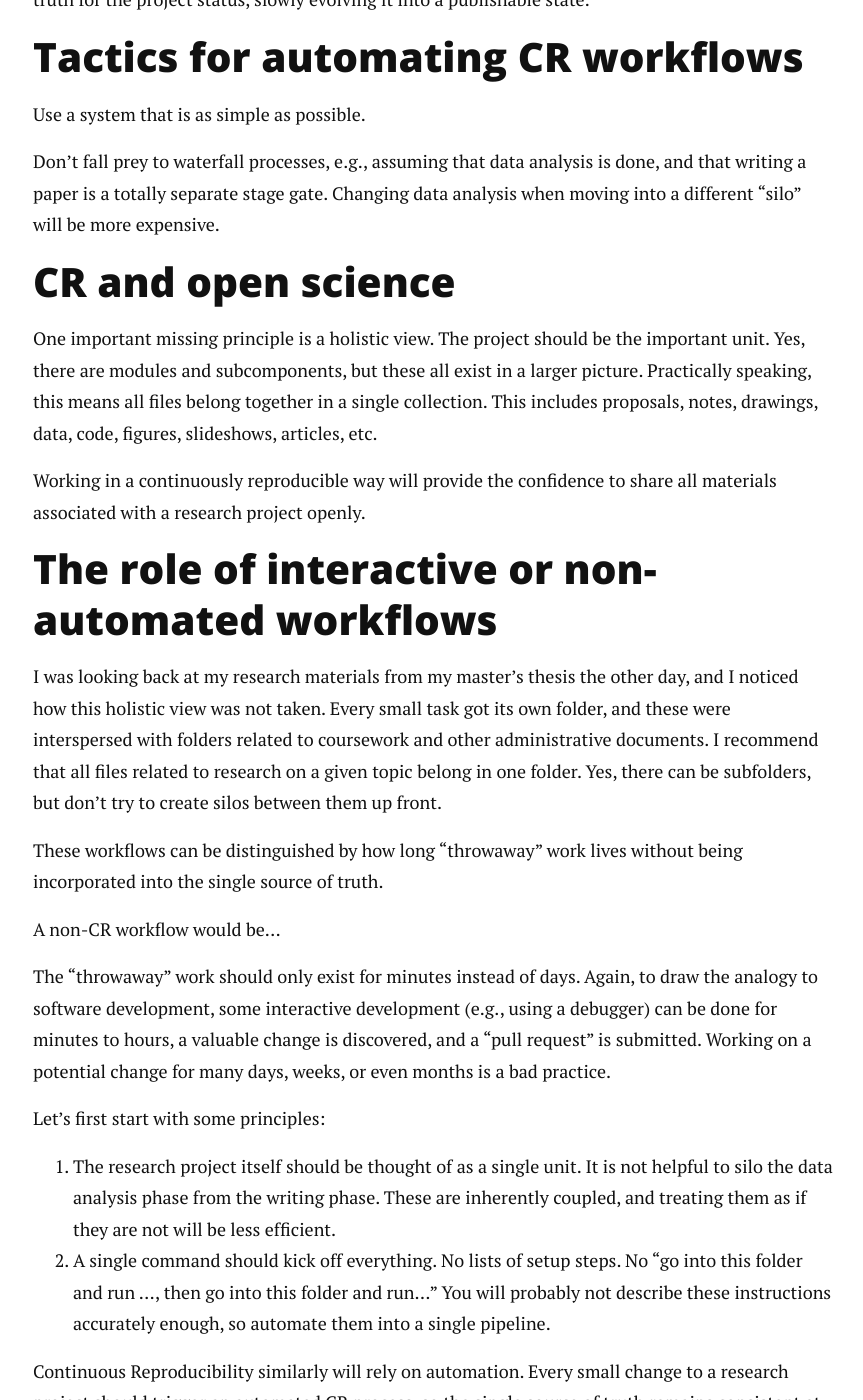
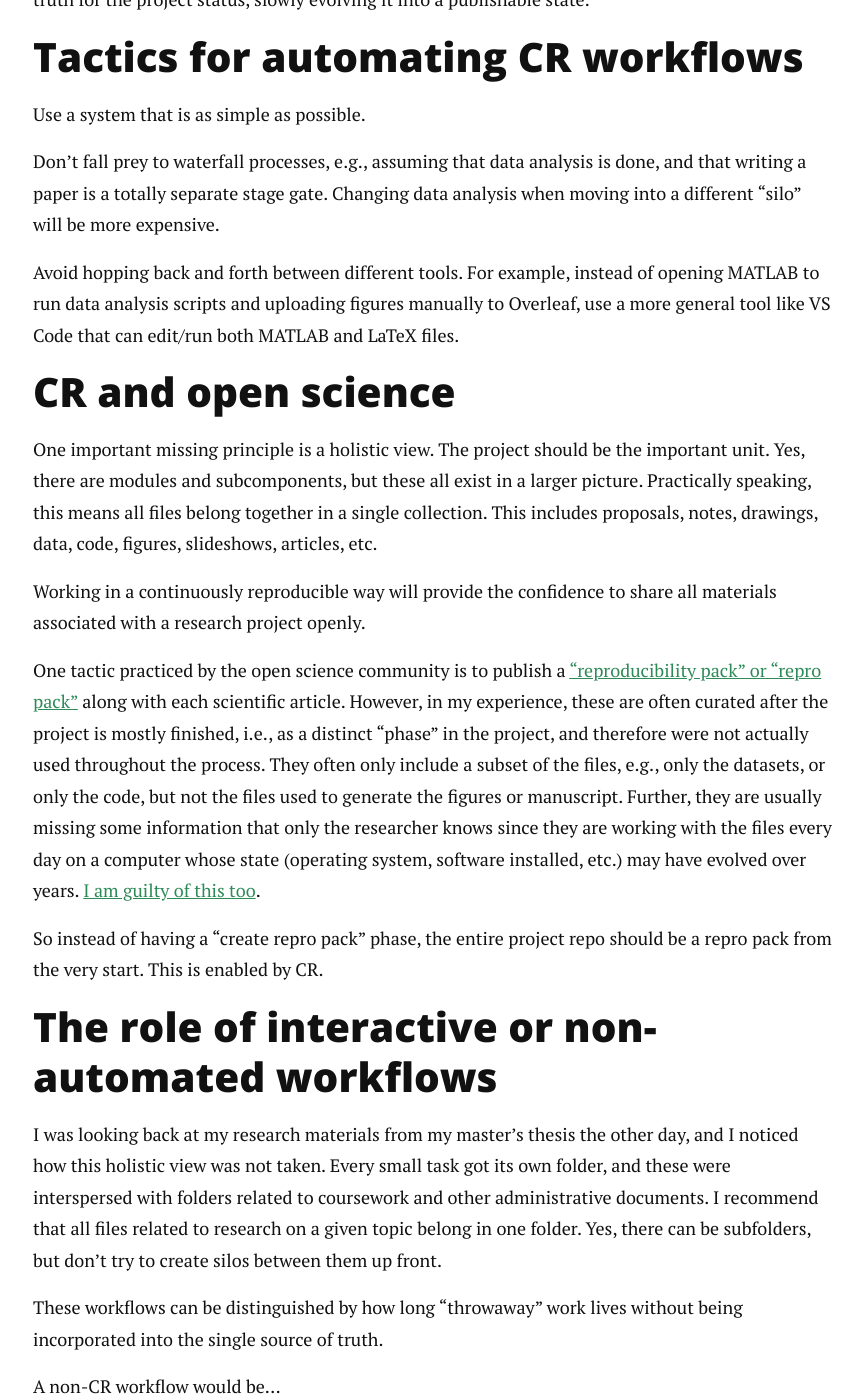
Before and after one commit to petebachant/petebachant.github.io, a Jekyll site: the page built from _posts/2025-02-28-continuous-reproducibility.md, in a window 1280 px wide and 1400 px high, scrolled down 5499 px. Shown: the whole window, without its empty margins (207-1070 px from the left). Built offline with Jekyll 4.4.1, drawn with Linux system fonts in a browser that asks for light colours; nearby versions of some CDN libraries; comment, search, counter and statistics services are not loaded; some of the changed text lies outside the part shown.

Commit message:
Add more

```diff
--- a/_posts/2025-02-28-continuous-reproducibility.md
+++ b/_posts/2025-02-28-continuous-reproducibility.md
@@ -273,6 +273,12 @@ and that writing a paper is a totally separate stage gate.
 Changing data analysis when moving into a different "silo"
 will be more expensive.
 
+Avoid hopping back and forth between different tools.
+For example, instead of opening MATLAB to run data analysis scripts
+and uploading figures manually to Overleaf,
+use a more general tool like
+VS Code that can edit/run both MATLAB and LaTeX files.
+
 ## CR and open science
 
 One important missing principle is a holistic view.
@@ -286,6 +292,26 @@ articles, etc.
 
 Working in a continuously reproducible way will provide the confidence
 to share all materials associated with a research project openly.
+
+One tactic practiced by the open science community is to publish
+a ["reproducibility pack" or "repro pack"](https://lorenabarba.com/blog/how-repro-packs-can-save-your-future-self/)
+along with each scientific article.
+However, in my experience,
+these are often curated after the project is mostly finished, i.e.,
+as a distinct "phase" in the project,
+and therefore were not actually used throughout the process.
+They often only include a subset of the files,
+e.g., only the datasets, or only the code,
+but not the files used to generate the figures or manuscript.
+Further, they are usually missing some information that only the researcher
+knows since they are working with the files every day on a computer
+whose state (operating system, software installed, etc.)
+may have evolved over years.
+[I am guilty of this too](https://petebachant.me/failed-to-repro/).
+
+So instead of having a "create repro pack" phase,
+the entire project repo should be a repro pack from the very start.
+This is enabled by CR.
 
 ## The role of interactive or non-automated workflows
 
```
Also changed, not shown: other parts of _posts/2025-02-28-continuous-reproducibility.md (+0 -21 lines).
